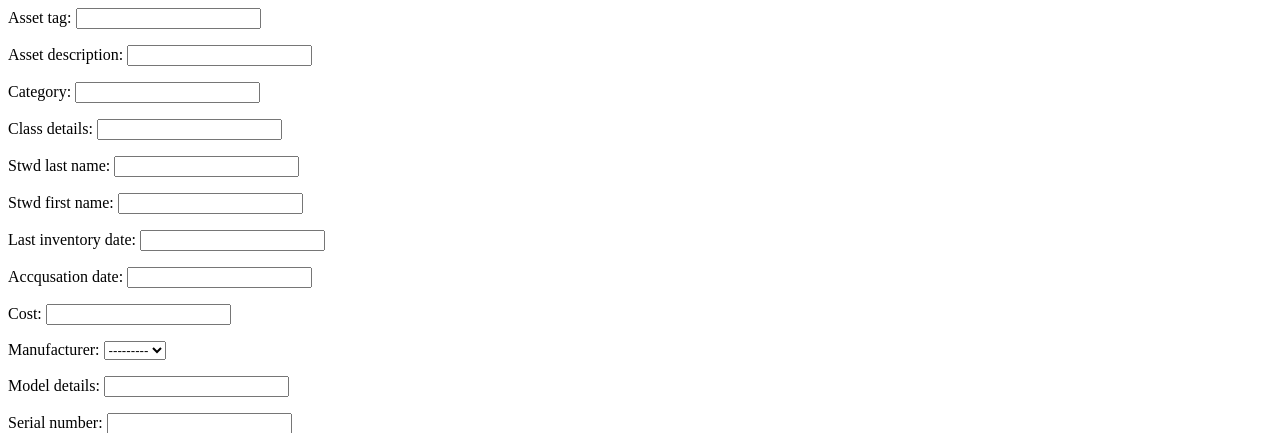
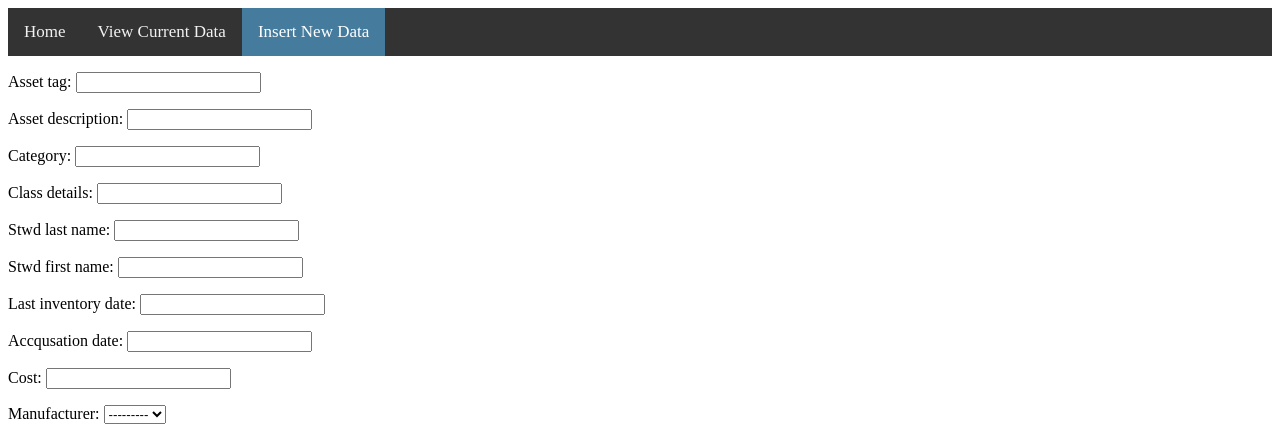
Before and after one commit to wadoodalam/Inventory_src, a Django app: page /insert/ in a window 1280 px wide. Shown: the top 433 px of the page. Run offline with Django 3.2, Linux system fonts and the light colour scheme; data that the repository does not hold is empty.

Commit message:
Add navigation bar to insert page

```diff
--- a/inventory_app/templates/input.html
+++ b/inventory_app/templates/input.html
@@ -1,4 +1,13 @@
-<html>
+{% load static %}
+<head>
+	<link rel="stylesheet" href="{% static 'CSS/home.css' %}">
+</head>
+
+<div class="topnav">
+	<a href="/home">Home</a>
+	<a href="/view">View Current Data</a>
+	<a class="active" href="/insert">Insert New Data</a>
+</div>
  {{title}}
 <form method="post" action="">
         {% csrf_token %}
@@ -8,4 +17,3 @@
 <body>
   INPUT COMPUTER
 </body>
-</html>
```
Lines whose indentation alone changed are shown as unchanged.
